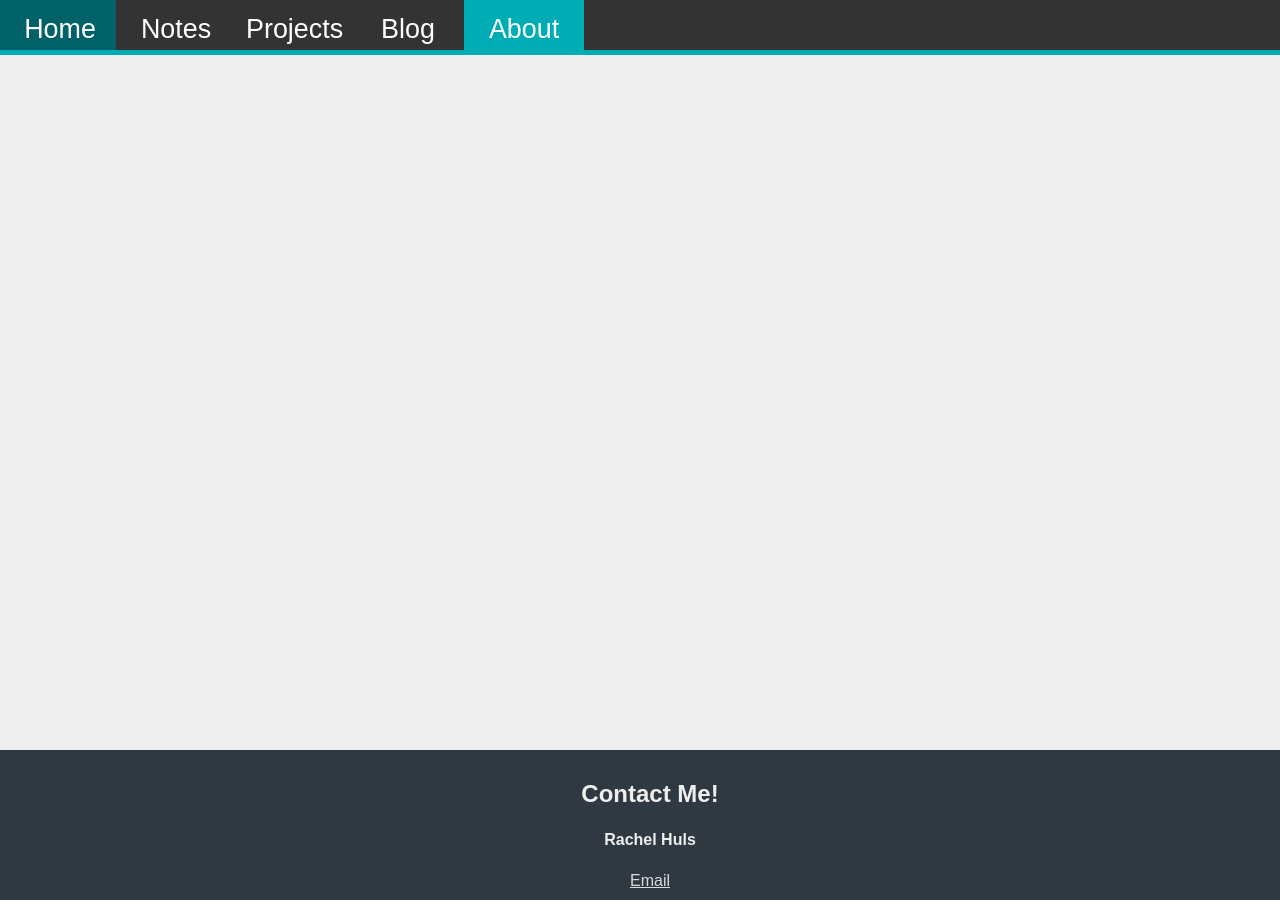
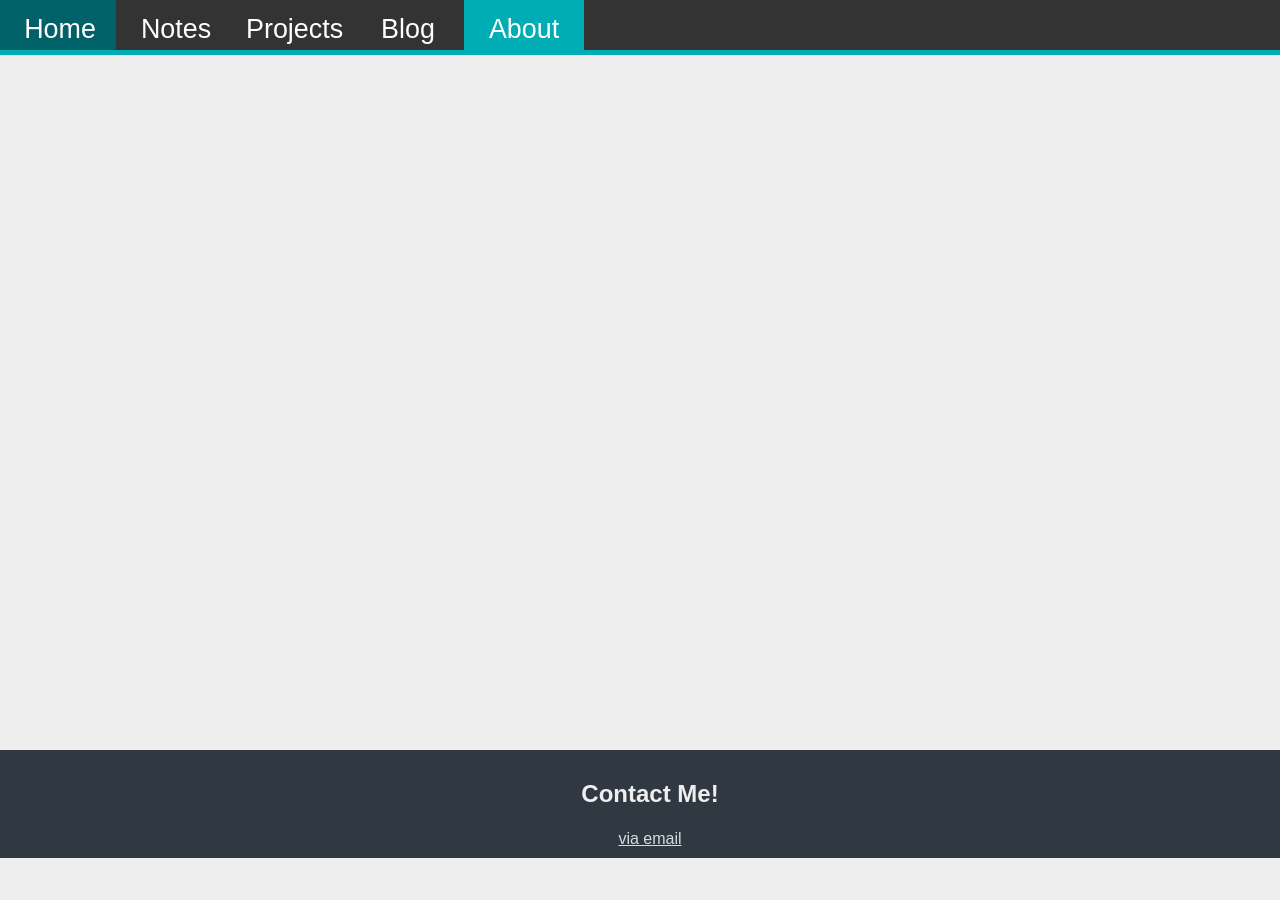
Before and after one commit to rachelhuls/rachelhuls.github.io, a Jekyll site: the page built from about.md, in a window 1280 px wide and 900 px high, scrolled down 361 px. Built offline with Jekyll 4.4.1, drawn with Linux system fonts in a browser that asks for light colours; some web fonts are replaced; after the commit the page ends 1219 px from its top, so only the background shows below that.

Commit message:
Update footer.html

```diff
--- a/_includes/footer.html
+++ b/_includes/footer.html
@@ -1,5 +1,4 @@
 <footer class="footer">
         <h2 class="footer-heading">Contact Me!</h2>
-        <h4>Rachel Huls</h4>
-        <a href = "mailto: {{site.email}}">Email</a>
+        <a href = "mailto: {{site.email}}">via email</a>
 </footer>
```
